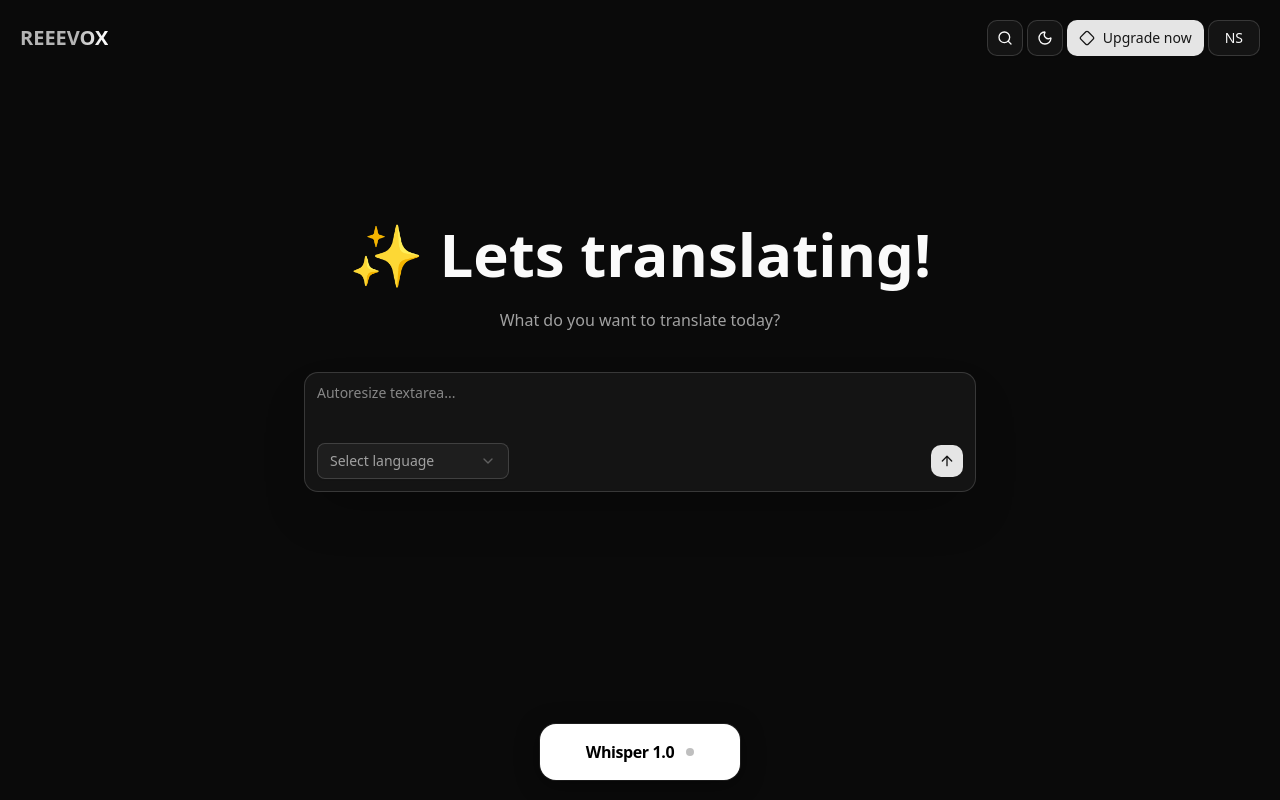
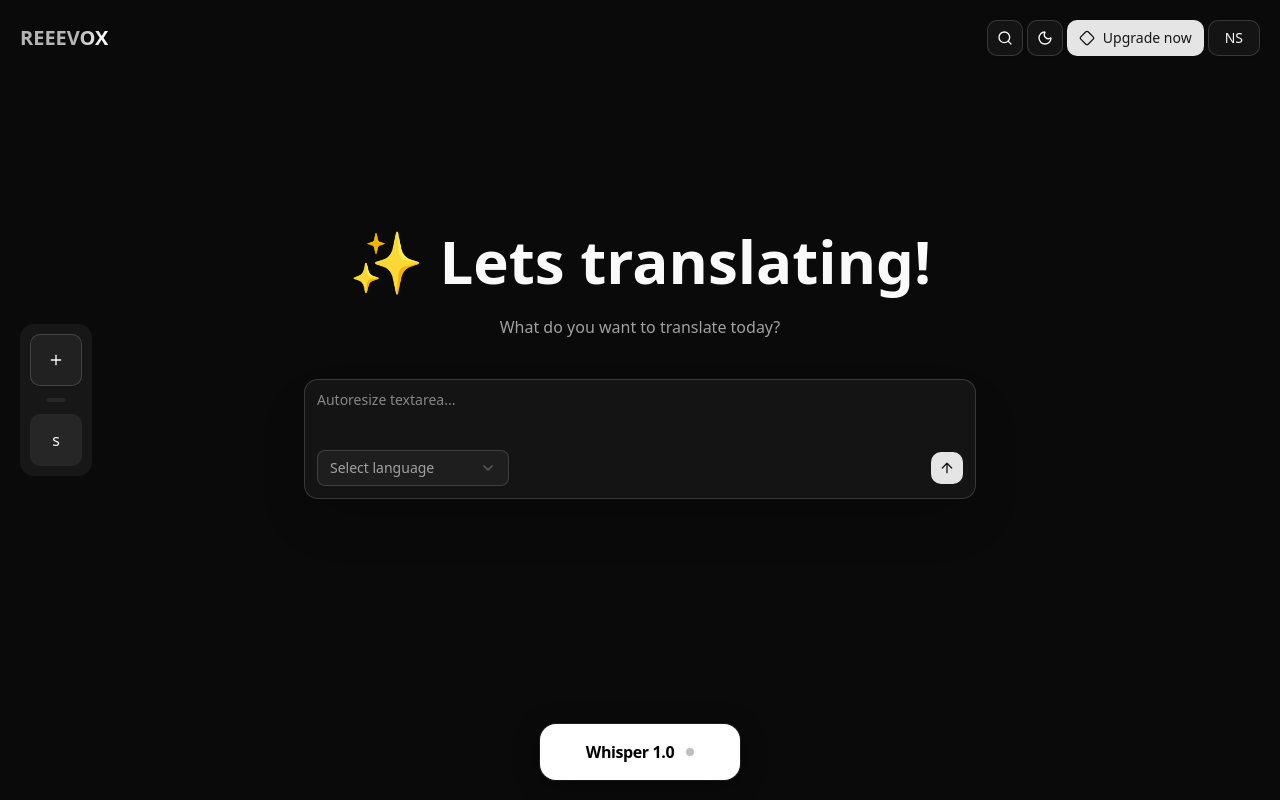
Before and after one commit to nicklllson/revox-client, a React (Vite) app: page / in a window 1280 px wide. Built offline with nearby package versions, Linux system fonts and the light colour scheme.

Commit message:
fix: fixed video layout

```diff
--- a/src/app/layouts/main-layout.tsx
+++ b/src/app/layouts/main-layout.tsx
@@ -7,7 +7,7 @@ export const MainLayout = ({ children }: PropsWithChildren) => {
 	return (
 		<ModelProvider>
 			<Header />
-			<main className='mt-19 flex h-full flex-1 flex-col px-5'>
+			<main className='mt-22.5 flex h-full flex-1 flex-col px-5'>
 				<Outlet />
 				{children}
 			</main>
--- a/src/app/layouts/video-layout.tsx
+++ b/src/app/layouts/video-layout.tsx
@@ -1,6 +1,6 @@
 export const VideoLayout = () => {
 	return (
-		<div className='flex w-full flex-1 flex-col gap-2'>
+		<div className='mx-auto flex w-full max-w-[82vw] flex-1 flex-col gap-2'>
 			<div className='flex h-[70dvh] min-h-[440px] w-full gap-5'>
 				<div className='w-[70%] min-w-[] rounded-2xl bg-white/10'></div>
 				<div className='w-[30%] rounded-2xl bg-white/10'></div>
--- a/src/app/router.tsx
+++ b/src/app/router.tsx
@@ -1,5 +1,6 @@
-import { createBrowserRouter } from 'react-router';
+import { createBrowserRouter, Outlet } from 'react-router';
 import { ROUTES } from '@/shared/model/routes';
+import { History } from '@/widgets/history';
 import { App } from './app';
 import { MainLayout } from './layouts/main-layout';
 
@@ -24,6 +25,18 @@ export const router = createBrowserRouter([
 				element: <MainLayout />,
 				children: [
 					{
+						path: ROUTES.PUBLIC.PRICING,
+						lazy: () => import('@/pages/public/pricing.page'),
+					},
+					{
+						element: (
+							<>
+								<History />
+								<Outlet />
+							</>
+						),
+						children: [
+							{
 								path: ROUTES.PUBLIC.HOME,
 								lazy: () => import('@/pages/public/home.page'),
 							},
@@ -33,13 +46,6 @@ export const router = createBrowserRouter([
 							},
 						],
 					},
-			{
-				element: <MainLayout />,
-				children: [
-					{
-						path: ROUTES.PUBLIC.PRICING,
-						lazy: () => import('@/pages/public/pricing.page'),
-					},
 				],
 			},
 		],
```
Lines whose indentation alone changed are shown as unchanged.
